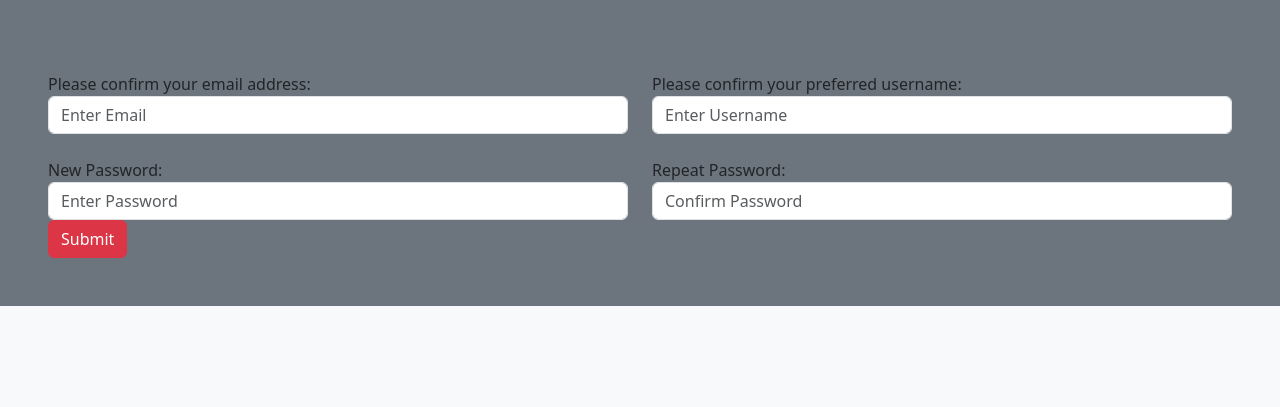
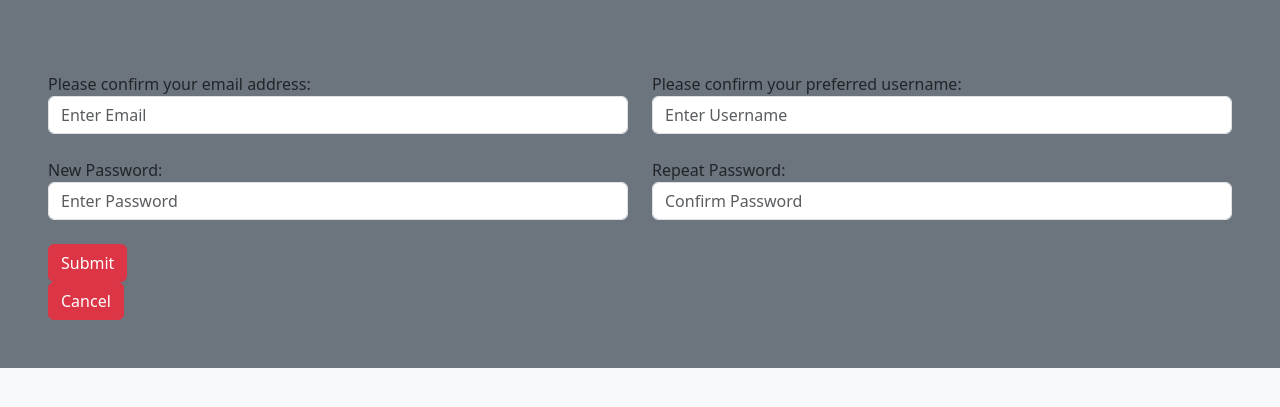
Before and after one commit to matt-brighton/Flask-API, a Flask app: page /signup in a window 1280 px wide. Shown: the part 88-495 px from the top of the page. Run offline with Flask 3, Linux system fonts and the light colour scheme; some libraries are stand-ins or nearby versions.

Commit message:
format changes

```diff
--- a/api_formulapp/templates/sign_up.html
+++ b/api_formulapp/templates/sign_up.html
@@ -14,6 +14,7 @@
 		<div class="row">
 			<div class="col">{{ form.password.label }}: {{ form.password(class="form-control", placeholder="Enter Password") }}</div>
 			<div class="col">{{ form.confirm.label }}: {{ form.confirm(class="form-control", placeholder="Confirm Password") }}</div>
+			<br />
 			{% if form.password.errors %}
 			<div class="container">
 				<br />
@@ -23,12 +24,13 @@
 					<button type="button" class="btn-close" data-bs-dismiss="alert" aria-label></button>
 				</div>
 				{% endfor %}
-                <br />
 			</div>
 			{% endif %}
-            <div class="row">
-                <div class="col-7">{{ form.submit(class="btn btn-danger") }}</div>
 		</div>
+		<br />
+            <div class="flex">
+			<div>{{ form.submit(class="btn btn-danger") }}</div>
+            <div><button type="button" class="btn btn-danger" href="/signup">Cancel</div>
             </div>
 	</form>
 </div>
```
Lines whose indentation alone changed are shown as unchanged.
